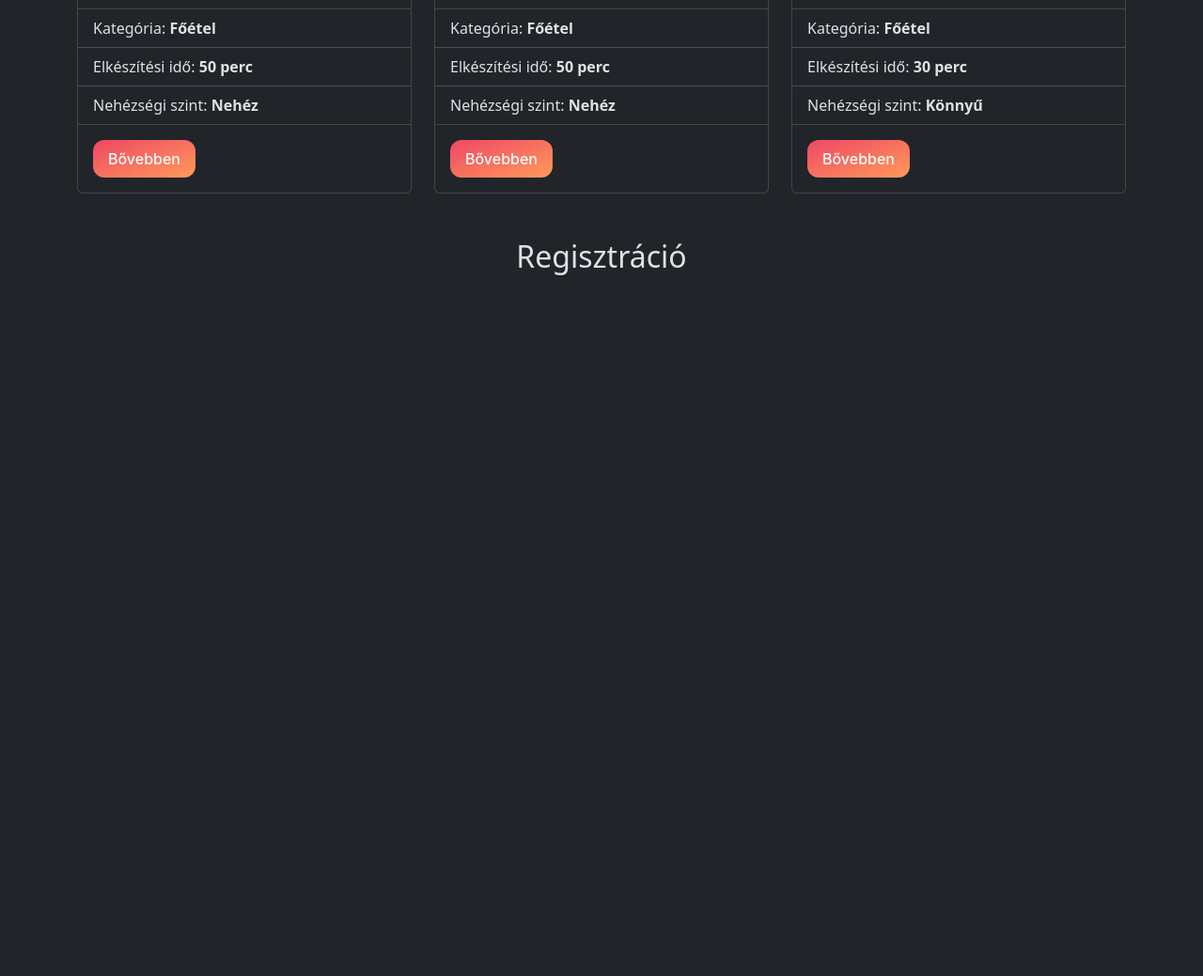
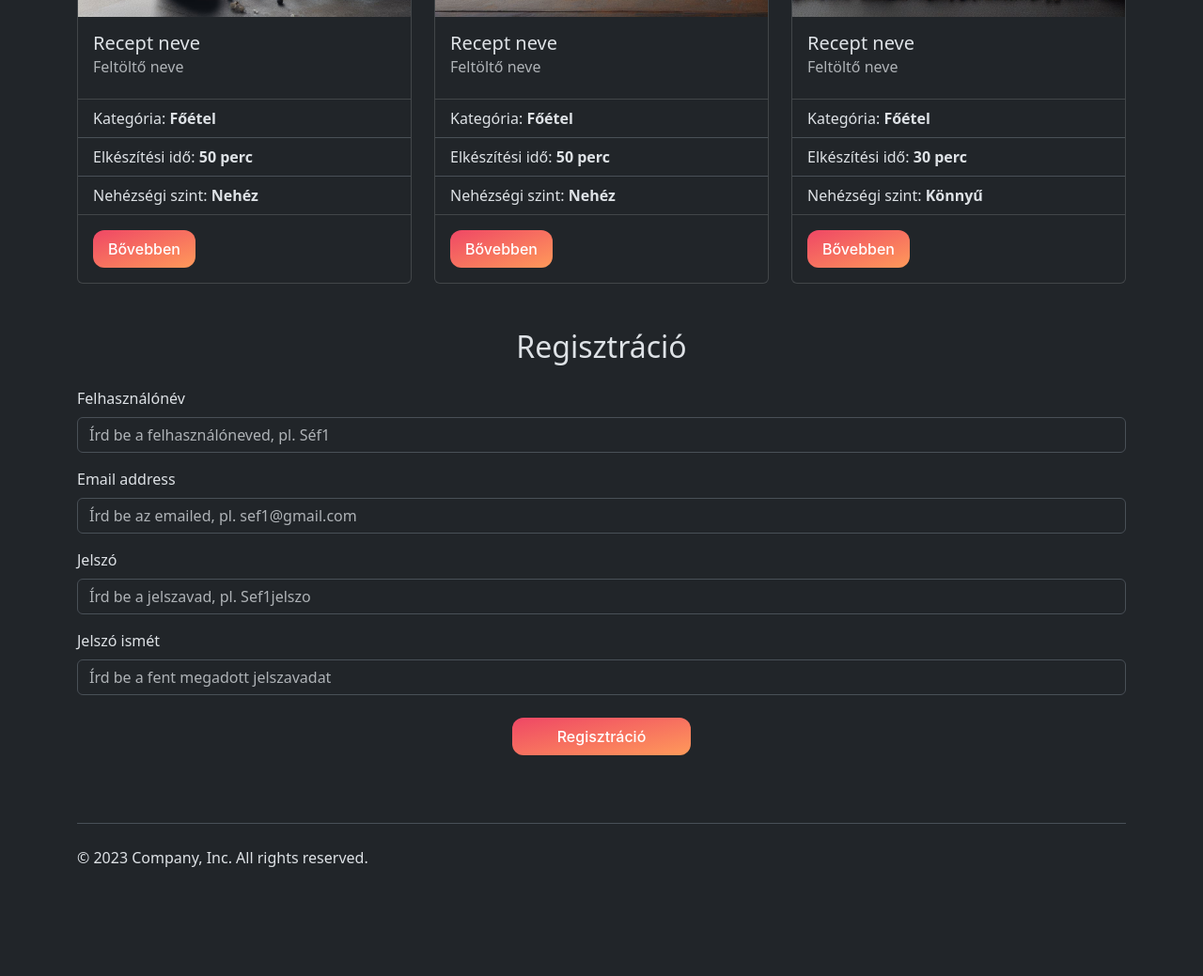
Before and after one commit to fir3e/bearproject, a plain HTML site: page frontend/index.html in a window 1280 px wide. Shown: the part 779-1818 px from the top of the page at 94% size. Before the commit the page ends 1079 px from the top, so only its background shows below. Drawn offline with nearby package versions, Linux system fonts and the light colour scheme.

Commit message:
Első vázlat kész

```diff
--- a/frontend/index.html
+++ b/frontend/index.html
@@ -53,7 +53,7 @@
     </header>
     <!-- Navbar End -->
     <!-- Content Start -->
-    <section class="search py-5">
+    <section class="search">
         <div class="container">
             <div class="text-center col-12">
                 <h1 class="display-5 mb-4">KERESS RECEPTRE VAGY HOZZÁVALÓRA</h1>
@@ -65,7 +65,7 @@
         <div class="container">
             <div class="row my-5">
                 <div class="col-md-4 col-sm-12">
-                    <div class="card" style="">
+                    <div class="card">
                         <img src="images/image_2.jpg" class="card-img-top" alt="...">
                         <div class="card-body">
                           <h5 class="card-title">Recept neve</h5>
@@ -120,11 +120,42 @@
     </section>
     <section class="registration">
         <div class="container">
-            <h2 class="text-center">Regisztráció</h2>
+            <h2 class="text-center mb-4">Regisztráció</h2>
+            <div class="mb-3">
+                <label for="exampleFormControlInput1" class="form-label">Felhasználónév</label>
+                <input type="email" class="form-control" id="exampleFormControlInput1" placeholder="Írd be a felhasználóneved, pl. Séf1">
+            </div>
+            <div class="mb-3">
+                <label for="exampleFormControlInput2" class="form-label">Email address</label>
+                <input type="email" class="form-control" id="exampleFormControlInput2" placeholder="Írd be az emailed, pl. sef1@gmail.com">
+            </div>
+            <div class="mb-3">
+                <label for="exampleFormControlInput3" class="form-label">Jelszó</label>
+                <input type="password" class="form-control" id="exampleFormControlInput3" placeholder="Írd be a jelszavad, pl. Sef1jelszo">
+            </div>
+            <div class="mb-4">
+                <label for="exampleFormControlInput4" class="form-label">Jelszó ismét</label>
+                <input type="password" class="form-control" id="exampleFormControlInput4" placeholder="Írd be a fent megadott jelszavadat">
+            </div>
+            <div class="text-center">
+                <button type="submit" class="button-62 px-5">Regisztráció</button>
+            </div>
         </div>
     </section>
     <!-- Content End -->
     <!-- Footer Start -->
+    <div class="container py-5">
+        <footer>
+            <div class="d-flex flex-column flex-sm-row justify-content-between py-4 my-4 border-top">
+                <p>&copy; 2023 Company, Inc. All rights reserved.</p>
+                <ul class="list-unstyled d-flex">
+                <li class="ms-3"><a class="link-body-emphasis" href="#"><svg class="bi" width="24" height="24"><use xlink:href="#twitter"/></svg></a></li>
+                <li class="ms-3"><a class="link-body-emphasis" href="#"><svg class="bi" width="24" height="24"><use xlink:href="#instagram"/></svg></a></li>
+                <li class="ms-3"><a class="link-body-emphasis" href="#"><svg class="bi" width="24" height="24"><use xlink:href="#facebook"/></svg></a></li>
+                </ul>
+            </div>
+        </footer>
+    </div>
     <!-- Footer End -->
 </body>
 </html>
--- a/frontend/style.css
+++ b/frontend/style.css
@@ -13,7 +13,12 @@
 }
 
 .search{
-    background-color: rgb(140, 0, 255);
+    background-image: url("images/Fiokom.jpg");
+    padding-top: 6rem;
+    padding-bottom: 6rem;
+    background-repeat: no-repeat;
+    background-size: cover;
+    background-position-y: center;
 }
 
 .button-62 {
```
